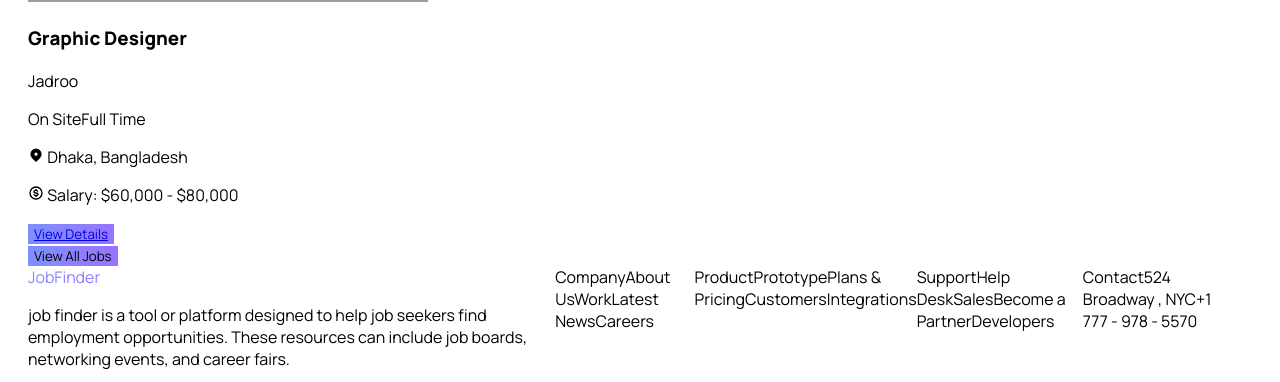
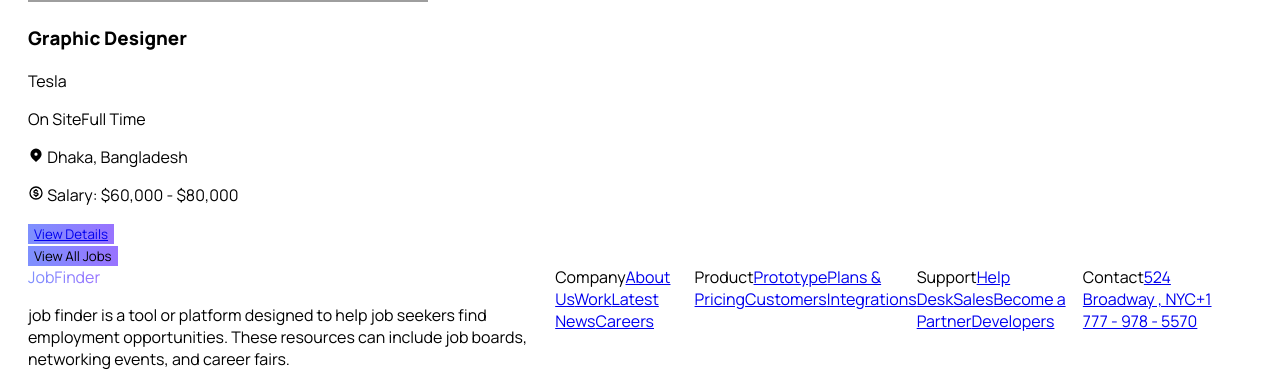
Before and after one commit to MarufAlAslam/find-your-dream-job, a React (Create React App) app: page / in a window 1280 px wide. Shown: the part 4596-4978 px from the top of the page. Built offline with nearby package versions, Linux system fonts and the light colour scheme; grey boxes are pictures that could not be loaded.

Commit message:
job details loaded

```diff
--- a/public/data.json
+++ b/public/data.json
@@ -55,9 +55,9 @@
     },
     {
         "id": "4",
-        "imageUrl": "https://www.jadroo.com/assets/img/jadroo-logo-1.png",
+        "imageUrl": "https://static.vecteezy.com/system/resources/previews/019/550/793/original/tesla-logo-free-download-free-vector.jpg",
         "jobTitle": "Graphic Designer",
-        "companyName": "Jadroo",
+        "companyName": "Tesla",
         "options": [
             "On Site",
             "Full Time"
@@ -69,7 +69,7 @@
         "educationalRequirements": "Bachelor's degree in Graphic Design or related field.",
         "experiences": "Minimum of 3 years of experience in graphic design, with a strong portfolio showcasing design skills.",
         "phone": "555-456-7890",
-        "email": "jobs@jadrooit.com"
+        "email": "jobs@tesla.com"
     },
     {
         "id": "5",
--- a/src/components/featuredJobs/FeaturedJobs.js
+++ b/src/components/featuredJobs/FeaturedJobs.js
@@ -11,11 +11,11 @@
     useEffect(() => {
         // show first 4 jobs
         setJobs(data.slice(0, 4))
-    }, [])
+    }, [data])
 
     const viewAllJobs = () => {
         // show all jobs
-        if(btnText === 'View All Jobs') {
+        if (btnText === 'View All Jobs') {
             setJobs(data)
             setBtnText('View Less Jobs')
         } else {
@@ -59,7 +59,7 @@
                                 </p>
                             </div>
                             <GradientButton>
-                                <Link to={`/job-details/${job.id}`}>
+                                <Link to={`/job-details?id=${job.id}`} state={{ id: job.id }}>
                                     View Details
                                 </Link>
                             </GradientButton>
@@ -72,7 +72,7 @@
             <div className='text-center mt-10'>
                 <GradientButton>
                     <span onClick={viewAllJobs}>
-                       {btnText}
+                        {btnText}
                     </span>
                 </GradientButton>
             </div>
--- a/src/components/footer/Footer.js
+++ b/src/components/footer/Footer.js
@@ -19,42 +19,42 @@
                         </p>
 
                         <div className='flex mt-4'>
-                            <a className='mr-4'>
-                                <img src={fb} style={{ width: "35px" }} />
+                            <a href='/' className='mr-4'>
+                                <img alt='' src={fb} style={{ width: "35px" }} />
                             </a>
-                            <a className='mr-4'>
-                                <img src={tw} style={{ width: "35px" }} />
+                            <a href='/' className='mr-4'>
+                                <img alt='' src={tw} style={{ width: "35px" }} />
                             </a>
-                            <a className='mr-4'>
-                                <img src={insta} style={{ width: "35px" }} />
+                            <a href='/' className='mr-4'>
+                                <img alt='' src={insta} style={{ width: "35px" }} />
                             </a>
                         </div>
                     </div>
                     <div className='w-1/6 p-2'>
                         <span className="footer-title ">Company</span>
-                        <a className="link link-hover">About Us</a>
-                        <a className="link link-hover">Work</a>
-                        <a className="link link-hover">Latest News</a>
-                        <a className="link link-hover">Careers</a>
+                        <a href='/' className="link link-hover">About Us</a>
+                        <a href='/' className="link link-hover">Work</a>
+                        <a href='/' className="link link-hover">Latest News</a>
+                        <a href='/' className="link link-hover">Careers</a>
                     </div>
                     <div className='w-1/6 p-2'>
                         <span className="footer-title ">Product</span>
-                        <a className="link link-hover">Prototype</a>
-                        <a className="link link-hover">Plans & Pricing</a>
-                        <a className="link link-hover">Customers</a>
-                        <a className="link link-hover">Integrations</a>
+                        <a href='/' className="link link-hover">Prototype</a>
+                        <a href='/' className="link link-hover">Plans & Pricing</a>
+                        <a href='/' className="link link-hover">Customers</a>
+                        <a href='/' className="link link-hover">Integrations</a>
                     </div>
                     <div className='w-1/6 p-2'>
                         <span className="footer-title ">Support</span>
-                        <a className="link link-hover">Help Desk</a>
-                        <a className="link link-hover">Sales</a>
-                        <a className="link link-hover">Become a Partner</a>
-                        <a className="link link-hover">Developers</a>
+                        <a href='/' className="link link-hover">Help Desk</a>
+                        <a href='/' className="link link-hover">Sales</a>
+                        <a href='/' className="link link-hover">Become a Partner</a>
+                        <a href='/' className="link link-hover">Developers</a>
                     </div>
                     <div className='w-1/6 p-2'>
                         <span className="footer-title ">Contact</span>
-                        <a className="link link-hover">524 Broadway , NYC</a>
-                        <a className="link link-hover">+1 777 - 978 - 5570</a>
+                        <a href='/' className="link link-hover">524 Broadway , NYC</a>
+                        <a href='/' className="link link-hover">+1 777 - 978 - 5570</a>
                     </div>
 
                 </footer>
--- /dev/null
+++ b/src/components/jobDetails/JobDetails.js
@@ -0,0 +1,28 @@
+import React, { useEffect, useState } from 'react';
+import { useLocation } from 'react-router-dom';
+
+const JobDetails = () => {
+    // get id from url query params
+    const location = useLocation();
+    const id = new URLSearchParams(location.search).get('id');
+    // console.log(id);
+    const [data, setData] = useState([]);
+    useEffect(() => {
+        fetch('./data.json')
+            .then(res => res.json())
+            .then(data => {
+                // find job with the id from query params
+                const job = data.find(job => job.id === id);
+                setData(job);
+            })
+    }, [id]);
+
+    console.log(data);
+    return (
+        <div className='py-10'>
+            Hello
+        </div>
+    );
+};
+
+export default JobDetails;
--- a/src/index.js
+++ b/src/index.js
@@ -6,9 +6,7 @@
 
 const root = ReactDOM.createRoot(document.getElementById('root'));
 root.render(
-  <React.StrictMode>
-    <App />
-  </React.StrictMode>
+  <App />
 );
 
 // If you want to start measuring performance in your app, pass a function
```
Also changed, not shown: src/router.js (+7 -2 lines), 1 other file (tests, documents, lock files or other folders).
